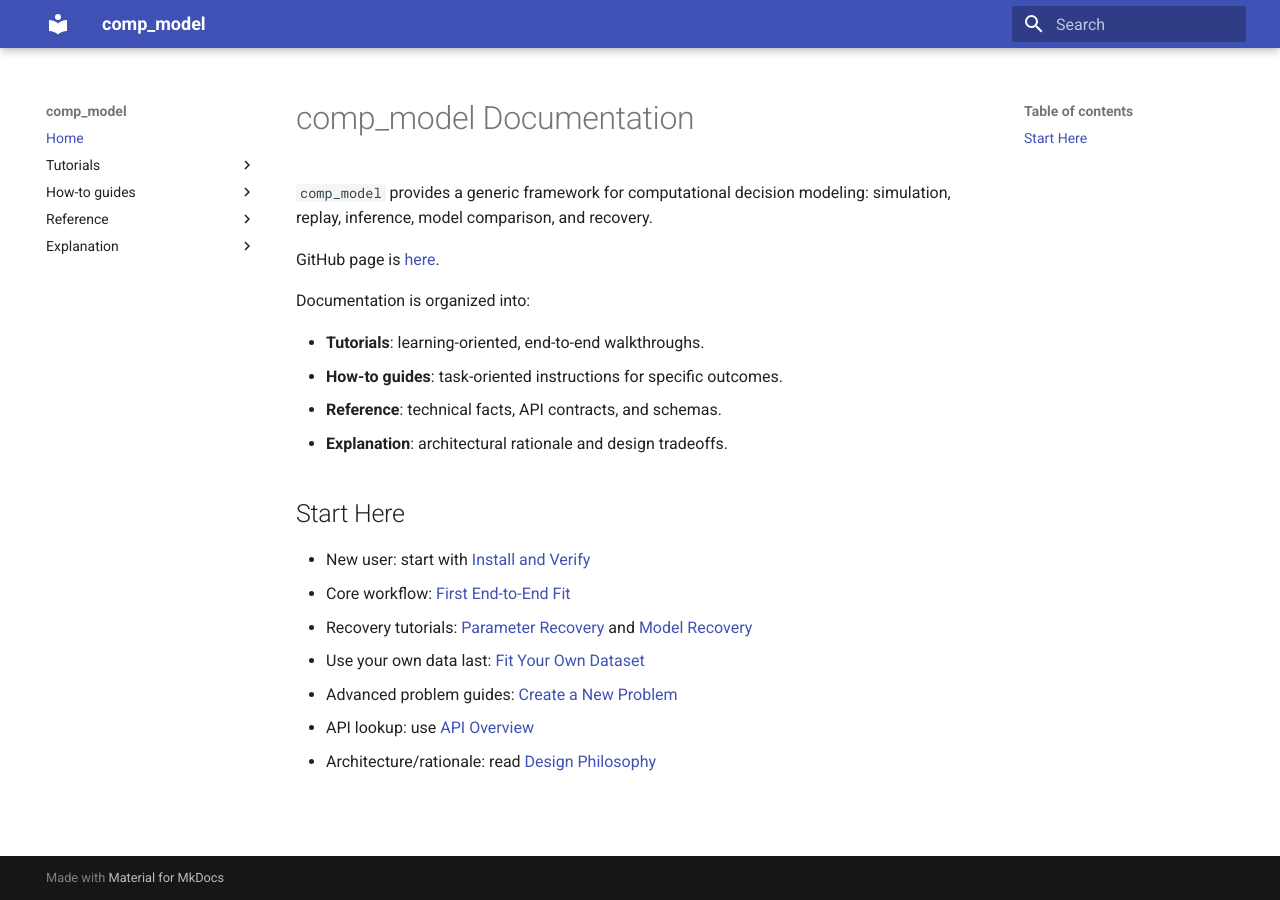
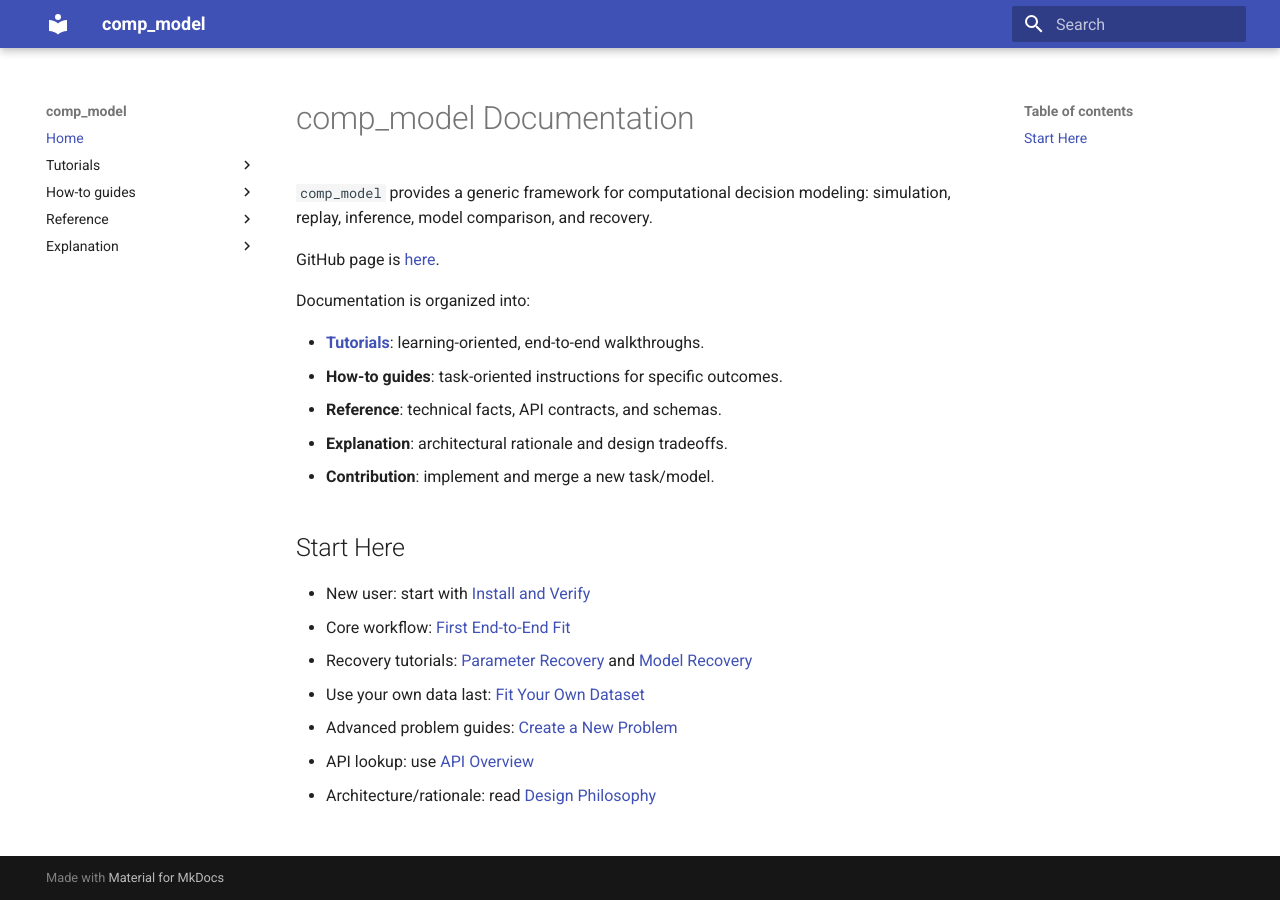
Before and after one commit to g-morishita/comp_model, an MkDocs documentation site: the page built from docs/index.md, in a window 1280 px wide. Built offline with MkDocs 1.6.1 and Material for MkDocs 9.7.7, drawn with Linux system fonts in a browser that asks for light colours.

Commit message:
docs: polish docs index and reflow how-to text

```diff
--- a/docs/index.md
+++ b/docs/index.md
@@ -7,10 +7,11 @@ GitHub page is [here](https://github.com/g-morishita/comp_model).
 
 Documentation is organized into:
 
-- **Tutorials**: learning-oriented, end-to-end walkthroughs.
+- **[Tutorials](tutorials/index.md)**: learning-oriented, end-to-end walkthroughs.
 - **How-to guides**: task-oriented instructions for specific outcomes.
 - **Reference**: technical facts, API contracts, and schemas.
 - **Explanation**: architectural rationale and design tradeoffs.
+- **Contribution**: implement and merge a new task/model.
 
 ## Start Here
 
```
Also changed, not shown: docs/how-to/create-a-new-problem.md (+2 -4 lines).
